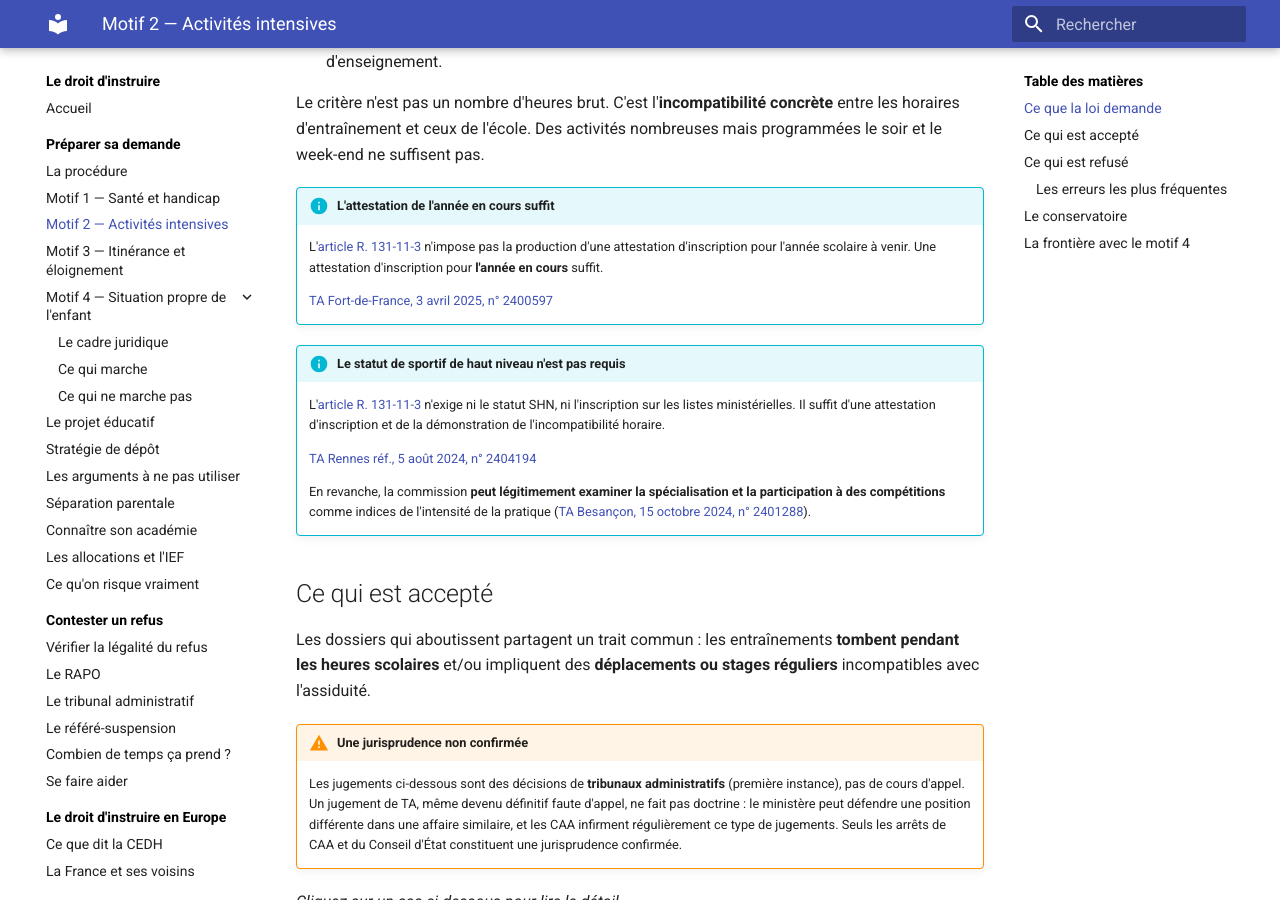
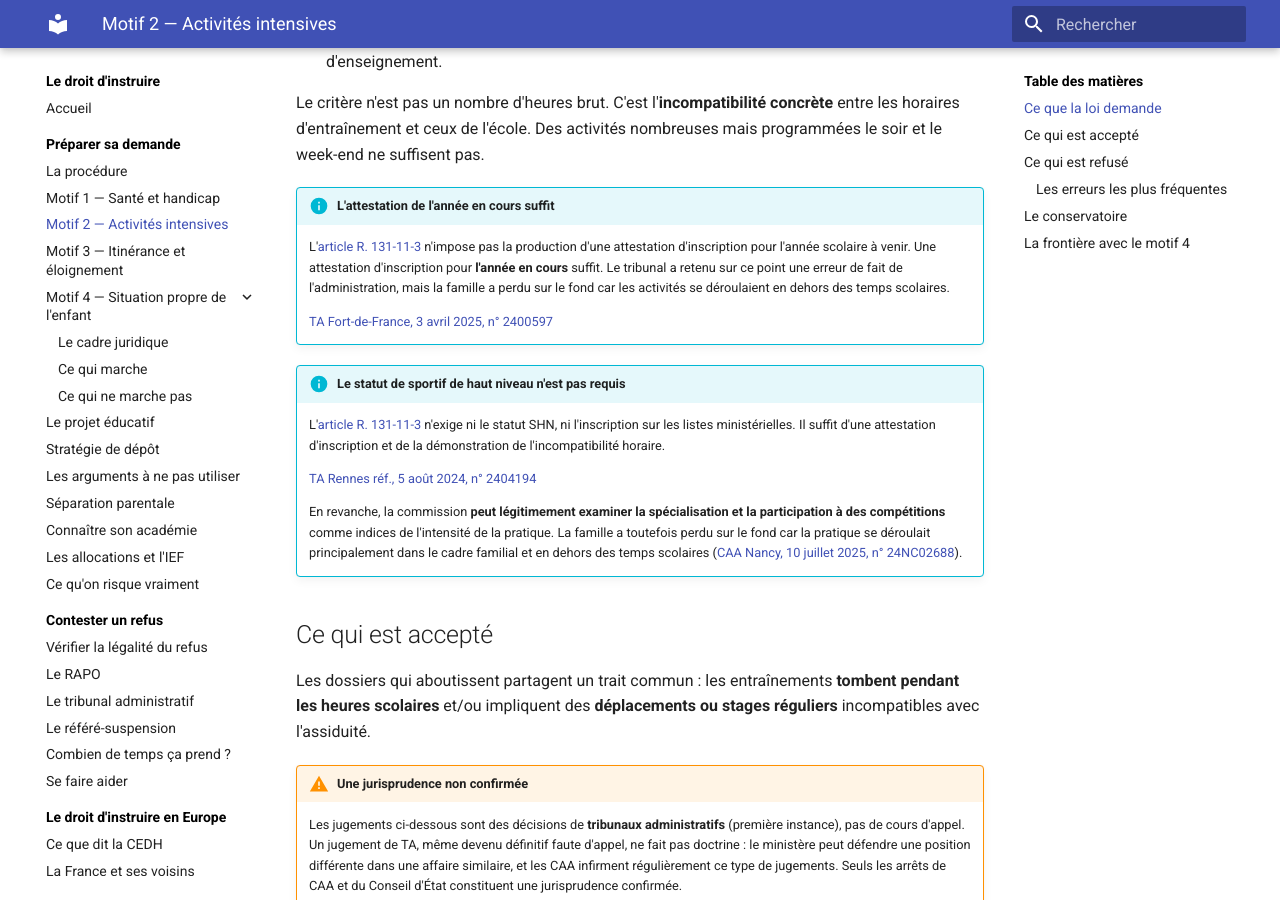
Before and after one commit to nbald/le-droit-dinstruire.fr, an MkDocs documentation site: the page built from docs/preparer/motif-2-activite.md, in a window 1280 px wide and 900 px high, scrolled down 813 px. Built offline with MkDocs 1.6.1 and Material for MkDocs 9.7.7, drawn with Linux system fonts in a browser that asks for light colours.

Commit message:
Ajoute des mentions transparentes sur les décisions négatives citées (page motif 2)
- Attestation année en cours (TA Fort-de-France) : précise que la famille a perdu sur le fond
- Spécialisation/compétitions comme indices : remplace TA Besançon par CAA Nancy (plus forte) et précise que la famille a perdu

```diff
--- a/docs/preparer/motif-2-activite.md
+++ b/docs/preparer/motif-2-activite.md
@@ -30,7 +30,7 @@ Le critère n'est pas un nombre d'heures brut. C'est l'**incompatibilité concr
 
 !!! info "L'attestation de l'année en cours suffit"
 
-    L'[article R. 131-11-3](https://www.legifrance.gouv.fr/codes/article_lc/LEGIARTI000045175622) n'impose pas la production d'une attestation d'inscription pour l'année scolaire à venir. Une attestation d'inscription pour **l'année en cours** suffit.
+    L'[article R. 131-11-3](https://www.legifrance.gouv.fr/codes/article_lc/LEGIARTI000045175622) n'impose pas la production d'une attestation d'inscription pour l'année scolaire à venir. Une attestation d'inscription pour **l'année en cours** suffit. Le tribunal a retenu sur ce point une erreur de fait de l'administration, mais la famille a perdu sur le fond car les activités se déroulaient en dehors des temps scolaires.
 
     [TA Fort-de-France, 3 avril 2025, n° 2400597](../decisions/2025/ta-fort-de-france/2025-04-03-2400597/index.md)
 
@@ -40,7 +40,7 @@ Le critère n'est pas un nombre d'heures brut. C'est l'**incompatibilité concr
 
     [TA Rennes réf., 5 août 2024, n° 2404194](../decisions/2024/ta-rennes/2024-08-05-2404194/index.md)
 
-    En revanche, la commission **peut légitimement examiner la spécialisation et la participation à des compétitions** comme indices de l'intensité de la pratique ([TA Besançon, 15 octobre 2024, n° 2401288](../decisions/2024/ta-besancon/2024-10-15-2401288/index.md)).
+    En revanche, la commission **peut légitimement examiner la spécialisation et la participation à des compétitions** comme indices de l'intensité de la pratique. La famille a toutefois perdu sur le fond car la pratique se déroulait principalement dans le cadre familial et en dehors des temps scolaires ([CAA Nancy, 10 juillet 2025, n° 24NC02688](../decisions/2025/caa-nancy/2025-07-10-24NC02688/index.md)).
 
 ## Ce qui est accepté
 
```
